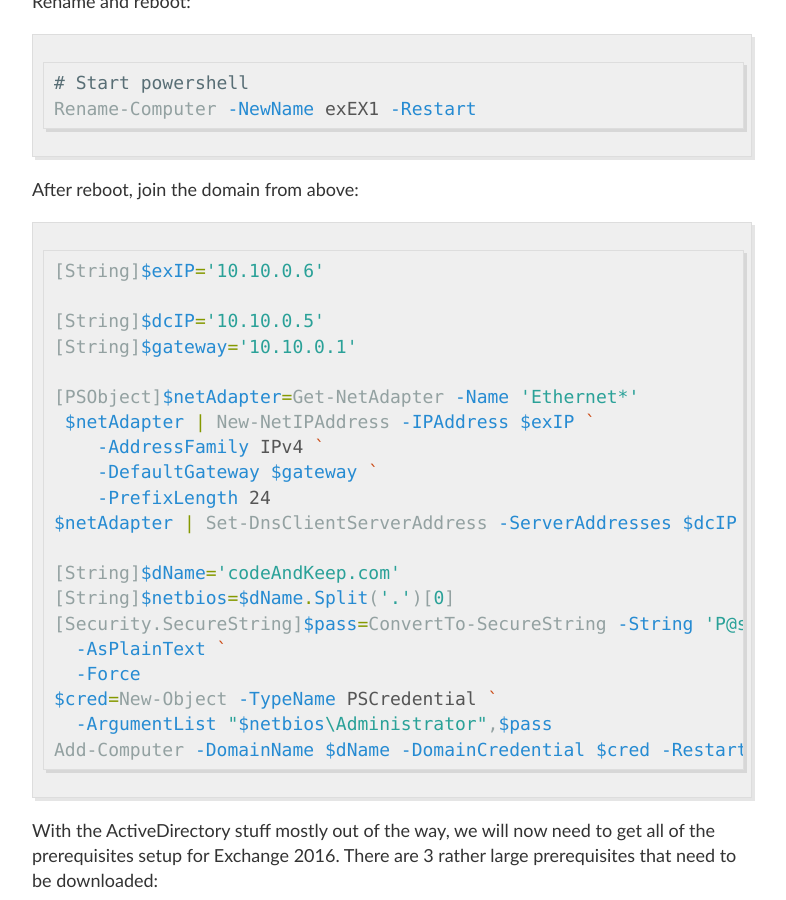
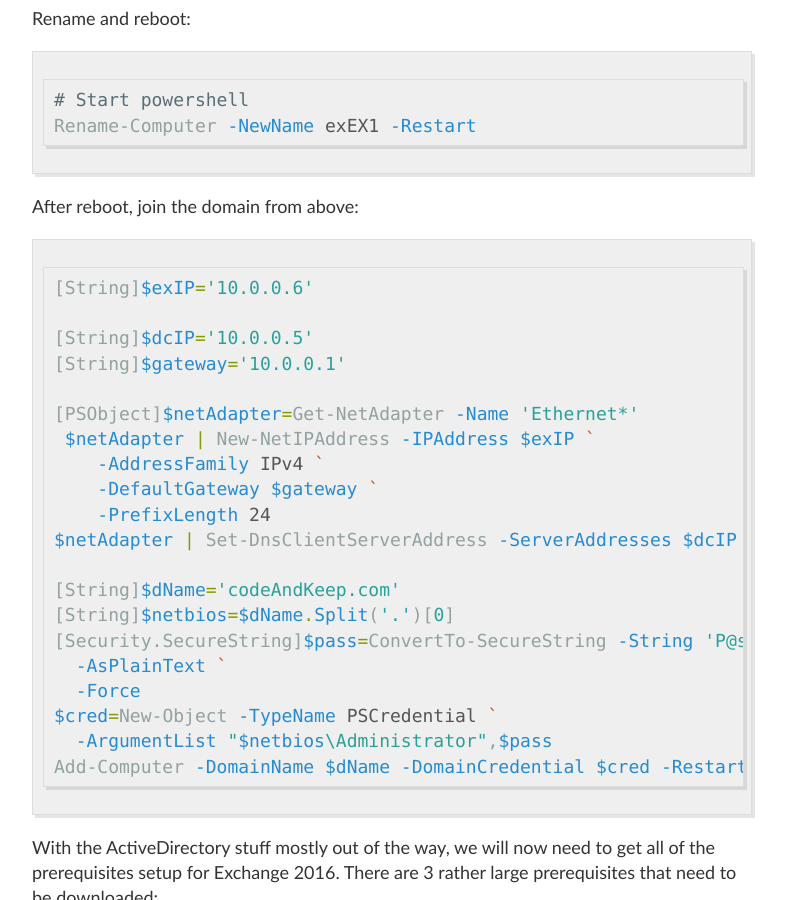
Before and after one commit to briansworth/dev, a Jekyll site: the page built from _posts/2017-7-23-Build-an-Exchange-2016-Lab-on-Server-2016.md, in a window 1280 px wide and 900 px high, scrolled down 4289 px. Shown: the whole window, without its empty margins (248-1034 px from the left). Built offline with Jekyll 4.4.1, drawn with Linux system fonts in a browser that asks for light colours; some of the changed text lies outside the part shown.

Commit message:
from prod

````diff
--- a/_posts/2017-7-23-Build-an-Exchange-2016-Lab-on-Server-2016.md
+++ b/_posts/2017-7-23-Build-an-Exchange-2016-Lab-on-Server-2016.md
@@ -11,7 +11,8 @@ title: Building an Exchange 2016 Lab on Server 2016
   and document with code.
 </p>
 
-### The plan
+### The Plan
+----
 I will be building 2 VMs on Hyper-V:
 * 1 Domain Controller - Server core 2016
 * 1 Exchange Server - Server 2016 (with GUI)
@@ -167,10 +168,10 @@ Rename-Computer -NewName exEX1 -Restart
 
 After reboot, join the domain from above:
 ```powershell
-[String]$exIP='10.10.0.6'
+[String]$exIP='10.0.0.6'
 
-[String]$dcIP='10.10.0.5'
-[String]$gateway='10.10.0.1'
+[String]$dcIP='10.0.0.5'
+[String]$gateway='10.0.0.1'
 
 [PSObject]$netAdapter=Get-NetAdapter -Name 'Ethernet*'
  $netAdapter | New-NetIPAddress -IPAddress $exIP `
````
Also changed, not shown: other parts of _posts/2017-7-23-Build-an-Exchange-2016-Lab-on-Server-2016.md (+1 -1 lines).
